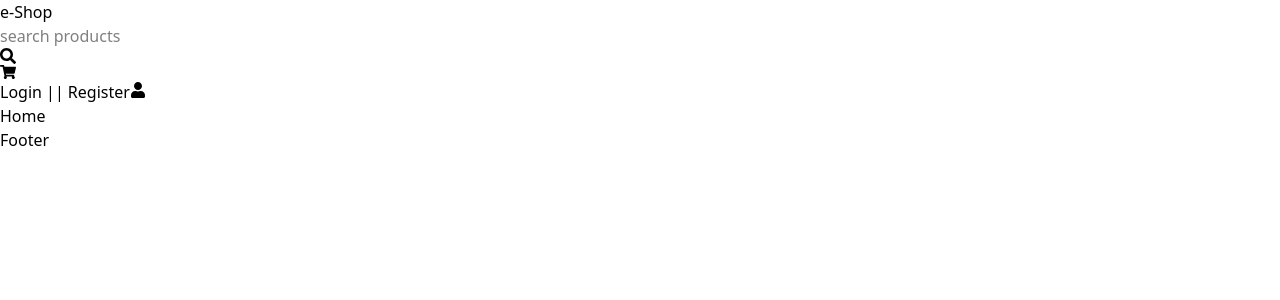
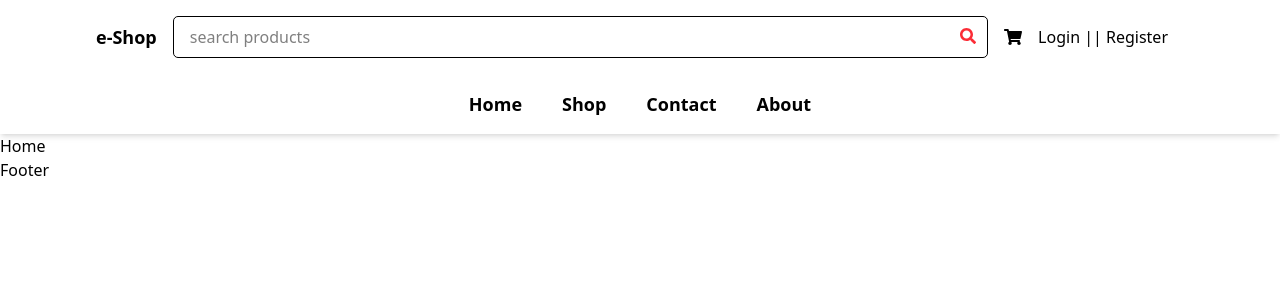
Before and after one commit to yahoowecanwork2/e-Shop, a React (Vite) app: page / in a window 1280 px wide. Shown: the top 300 px of the page. Built offline with nearby package versions, Linux system fonts and the light colour scheme.

Commit message:
header section

```diff
--- a/src/components/Header.jsx
+++ b/src/components/Header.jsx
@@ -5,24 +5,44 @@
 const Header = () => {
   return (
     <div>
-      <nav>
-        <div>
+      <nav className="bg-white shadow-md">
+        <div className="container mx-auto px-4 py-4 md:px-16 lg:px-24 flex justify-between items-center flex-row">
+          <div className="text-lg font-bold">
             <Link to="/">e-Shop</Link>
           </div>
-        <div>
+          <div className="relative flex-1 mx-4">
             <form action="">
-            <input type="text" placeholder="search products" />
-            <FaSearch />
+              <input
+                type="text"
+                placeholder="search products"
+                className="w-full px-4 py-2  border rounded-[5px]"
+              />
+              <FaSearch className=" absolute top-3 right-3 text-red-500" />
             </form>
           </div>
-        <div>
+          <div className="flex items-center space-x-4 ">
             <Link to="/cart">
-            <FaShoppingCart />
+              <FaShoppingCart className="text-lg" />
             </Link>
-          <button>Login || Register</button>
-          <button>
+            <button className="hidden md:block">Login || Register</button>
+            <button className="block md:hidden">
               <FaUser />
             </button>
+          </div>
+        </div>
+        <div className="flex flex-row items-center justify-center space-x-10 py-4 text-lg font-bold">
+          <Link to="/" className="hover:underline">
+            Home
+          </Link>
+          <Link to="/shop" className="hover:underline">
+            Shop
+          </Link>
+          <Link to="/contact" className="hover:underline">
+            Contact
+          </Link>
+          <Link to="/About" className="hover:underline">
+            About
+          </Link>
         </div>
       </nav>
     </div>
```
Lines whose indentation alone changed are shown as unchanged.
